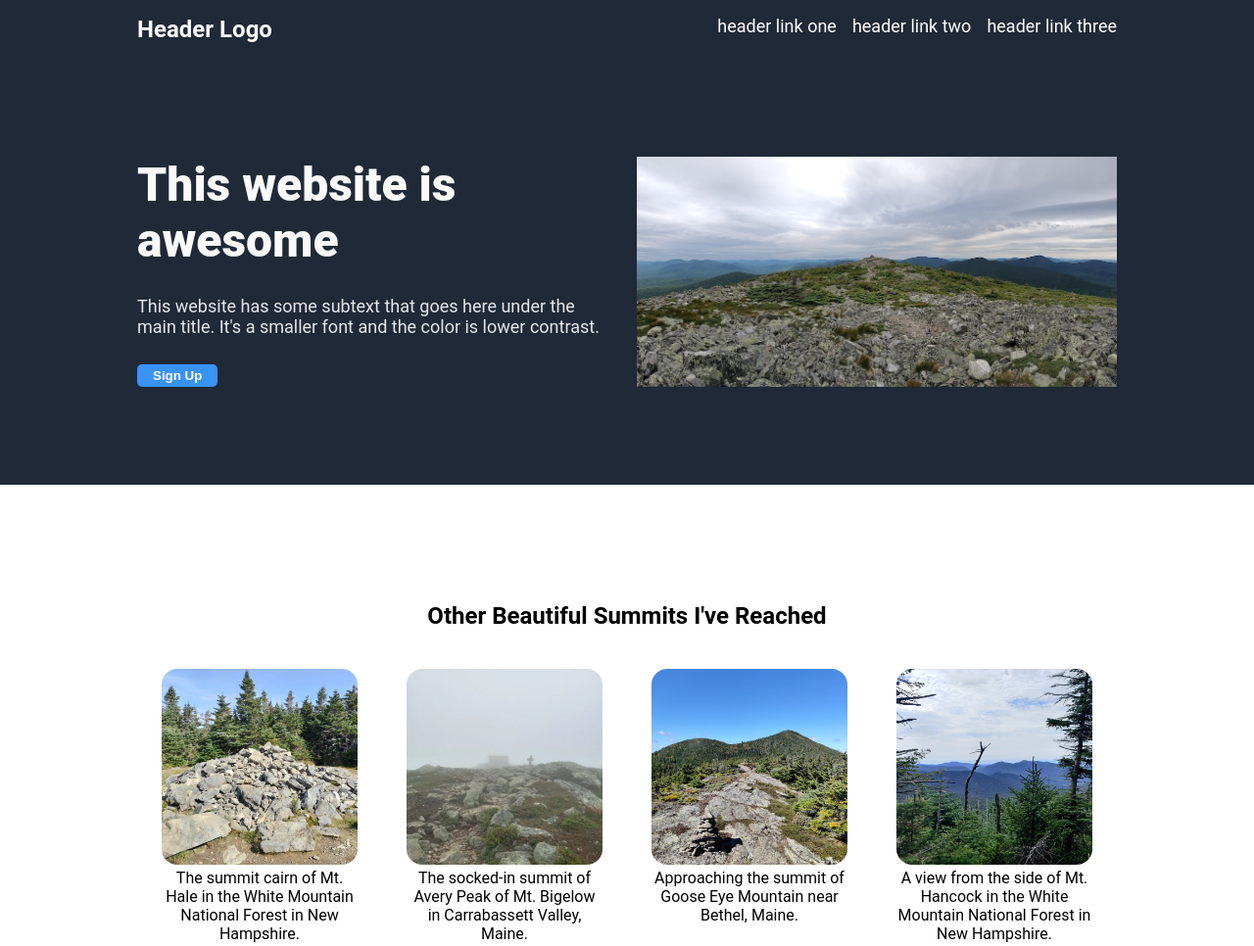
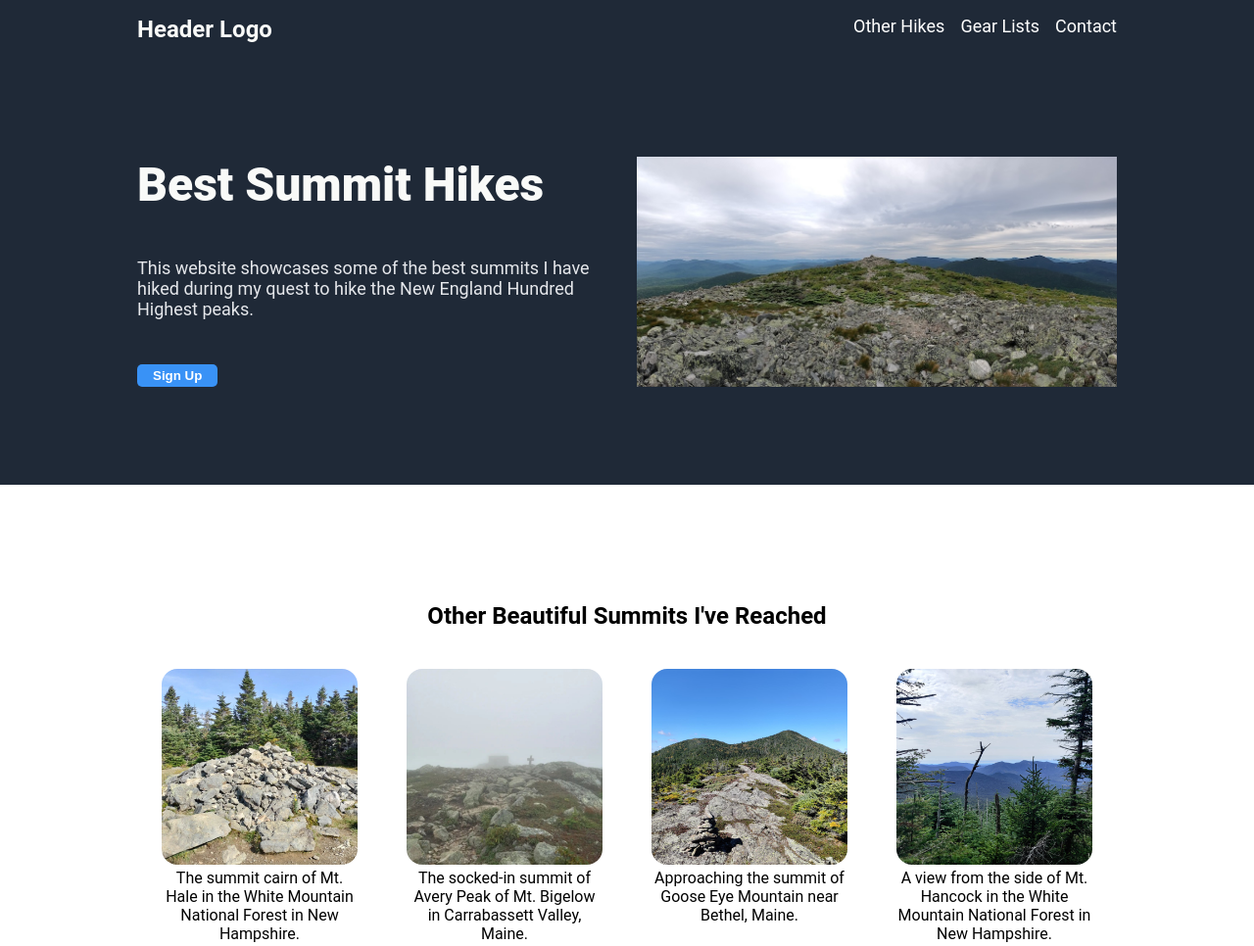
Before and after one commit to arnsocks/odin-landing, a plain HTML site: page index.html in a window 1280 px wide. Shown: the top 966 px of the page at 98% size. Drawn offline with Linux system fonts and the light colour scheme.

Commit message:
Finalize details and add complete theming elements

```diff
--- a/index.html
+++ b/index.html
@@ -3,7 +3,7 @@
 <head>
   <meta charset="UTF-8">
   <meta name="viewport" content="width=device-width, initial-scale=1.0">
-  <title>My Landing Page</title>
+  <title>Higher Hiking</title>
   <link rel="stylesheet" href="styles.css">
 </head>
 <body>
@@ -11,9 +11,9 @@
 		<div class="container">
 			<div class="header-logo">Header Logo</div>
 			<ul class="header-links">
-				<li><a href="#">header link one</a></li>
-				<li><a href="#">header link two</a></li>
-				<li><a href="#">header link three</a></li>
+				<li><a href="#">Other Hikes</a></li>
+				<li><a href="#">Gear Lists</a></li>
+				<li><a href="#">Contact</a></li>
 			</ul>
 		</div>
   </div>
@@ -22,8 +22,8 @@
 		<div class="section section-one">
 			<div class="container">
 				<div class="hero-text">
-					<p class="hero-title">This website is awesome</p>
-					<p>This website has some subtext that goes here under the main title. It's a smaller font and the color is lower contrast.</p>
+					<p class="hero-title">Best Summit Hikes</p>
+					<p>This website showcases some of the best summits I have hiked during my quest to hike the New England Hundred Highest peaks.</p>
 					<button>Sign Up</button>
 				</div>
 				<img src="img/1.jpg" alt="The summit of Mt. Abraham, ME" width="400">
@@ -65,8 +65,8 @@
 		<div class="section section-four">
 			<div class="container">
 				<div class="cta">
-					<p class="cta-title">Call to Action! It's Time!</p>
-					<p class="cta-text">Sign up for our product by clicking that button right over there!</p>
+					<p class="cta-title">Subscribe to my newsletter!</p>
+					<p class="cta-text">Click the thing to stay in the loop about all of my upcoming adventures, new gear reviews, trip reports, and more. Updates are weekly at the most. I hate spam too!</p>
 				</div>
 				<button>Sign Up</button>
 			</div>
--- a/styles.css
+++ b/styles.css
@@ -82,8 +82,6 @@ ul {
 	color: #F9FAF8;
 }
 
-
-
 .section-two {
 	text-align: center;
 	border-radius: 16px;
@@ -140,6 +138,7 @@ ul {
 
 .section-four button {
 	border: 1px solid white;
+	flex-shrink: 0;
 }
 
 .cta-title {
```
